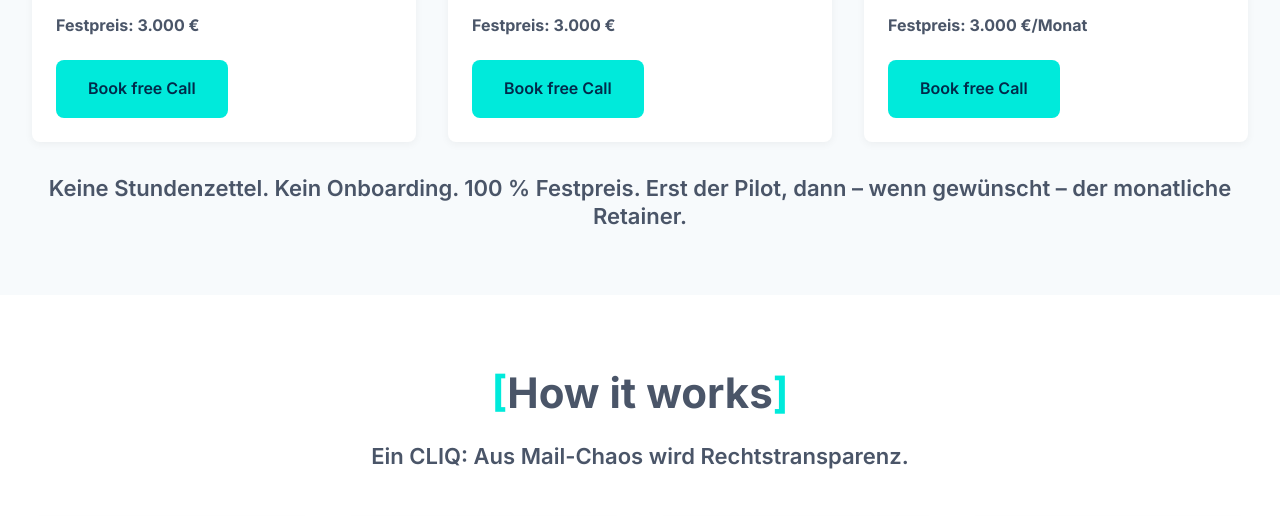
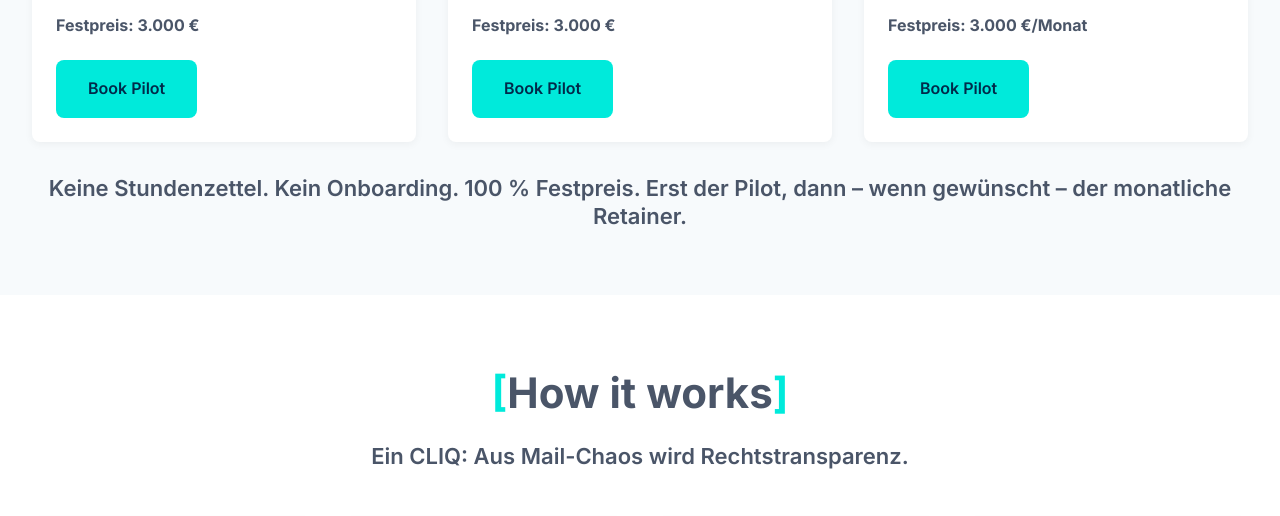
Before and after one commit to Milad2609/cliq-legal-website, a plain HTML site: page index.html in a window 1280 px wide. Shown: the part 1983-2499 px from the top of the page. Drawn offline with Linux system fonts and the light colour scheme.

Commit message:
Update index.html

```diff
--- a/index.html
+++ b/index.html
@@ -425,7 +425,7 @@
                         <p class="cliq-body">Gap-Report + roadmap-ready Maßnahmenliste · Checkliste für Auditoren · Priorisierte Quick-Wins</p>
 
                         <p class="cliq-body"><strong>Festpreis: 3.000 €</strong></p>
-                        <a href="https://calendly.com/mg-cliq/15min" class="btn">Book free Call</a>
+                        <a href="https://calendly.com/mg-cliq/15min" class="btn">Book Pilot</a>
                     </div>
                 </div>
                 <!-- ... rest unverändert ... -->
@@ -436,7 +436,7 @@
                         <p class="cliq-body">Wasserdichte Arbeits- & Freelancer-Verträge · Remote-/Whistleblower-Policy in Produktion · Slack-FAQ für HR</p>
 
                         <p class="cliq-body"><strong>Festpreis: 3.000 €</strong></p>
-                        <a href="https://calendly.com/mg-cliq/15min" class="btn">Book free Call</a>
+                        <a href="https://calendly.com/mg-cliq/15min" class="btn">Book Pilot</a>
                     </div>
                 </div>
                 <div class="package-card">
@@ -446,7 +446,7 @@
                         <p class="cliq-body">Max. 5 Vertrags-Redlines &#60; 24h/Monat · AGB- & IP-Review · Style-Guide für Klauseln · Quartalsreport</p>
 
                         <p class="cliq-body"><strong>Festpreis: 3.000 €/Monat</strong></p>
-                        <a href="https://calendly.com/mg-cliq/15min" class="btn">Book free Call</a>
+                        <a href="https://calendly.com/mg-cliq/15min" class="btn">Book Pilot</a>
                     </div>
                 </div>
             </div>
```
